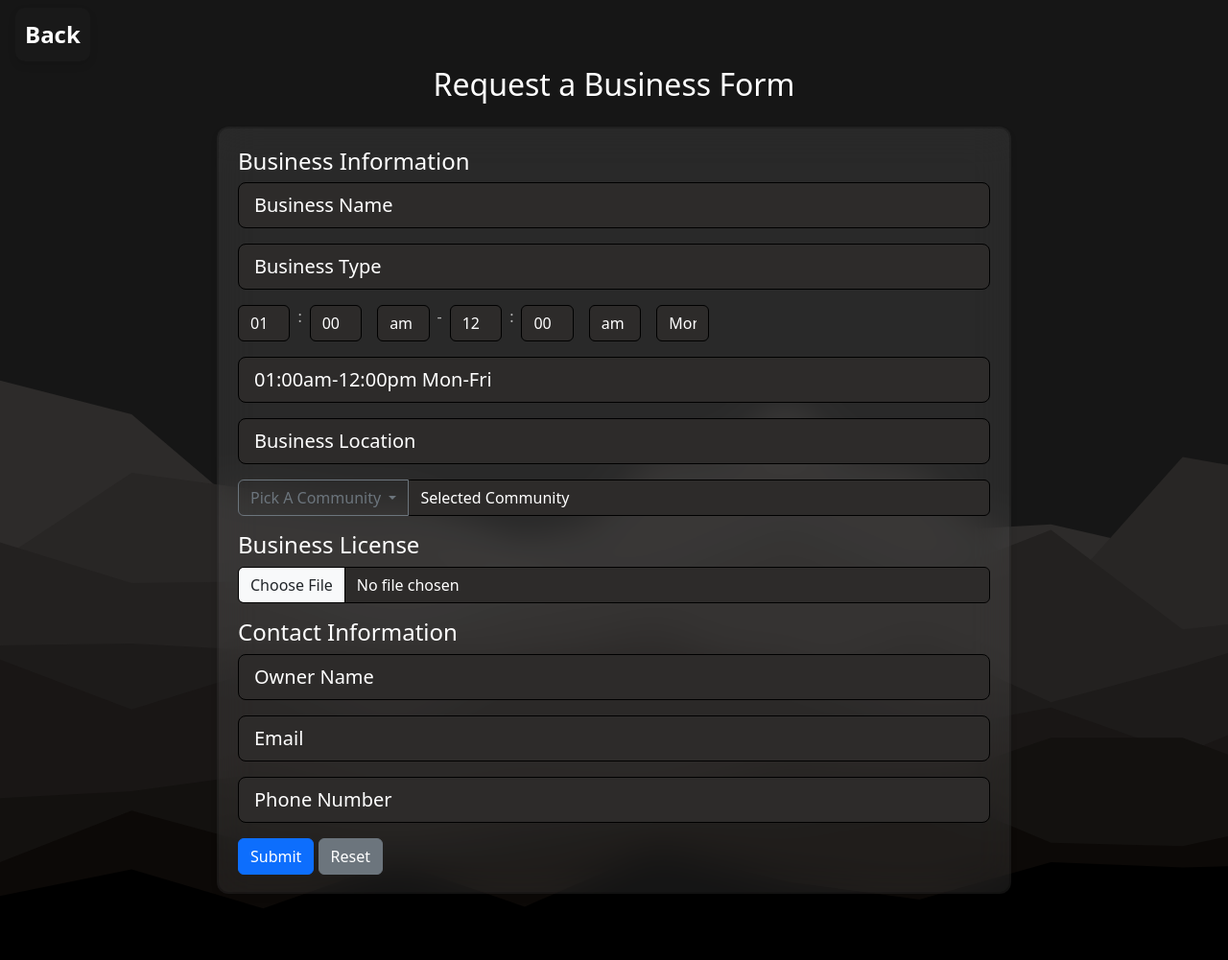
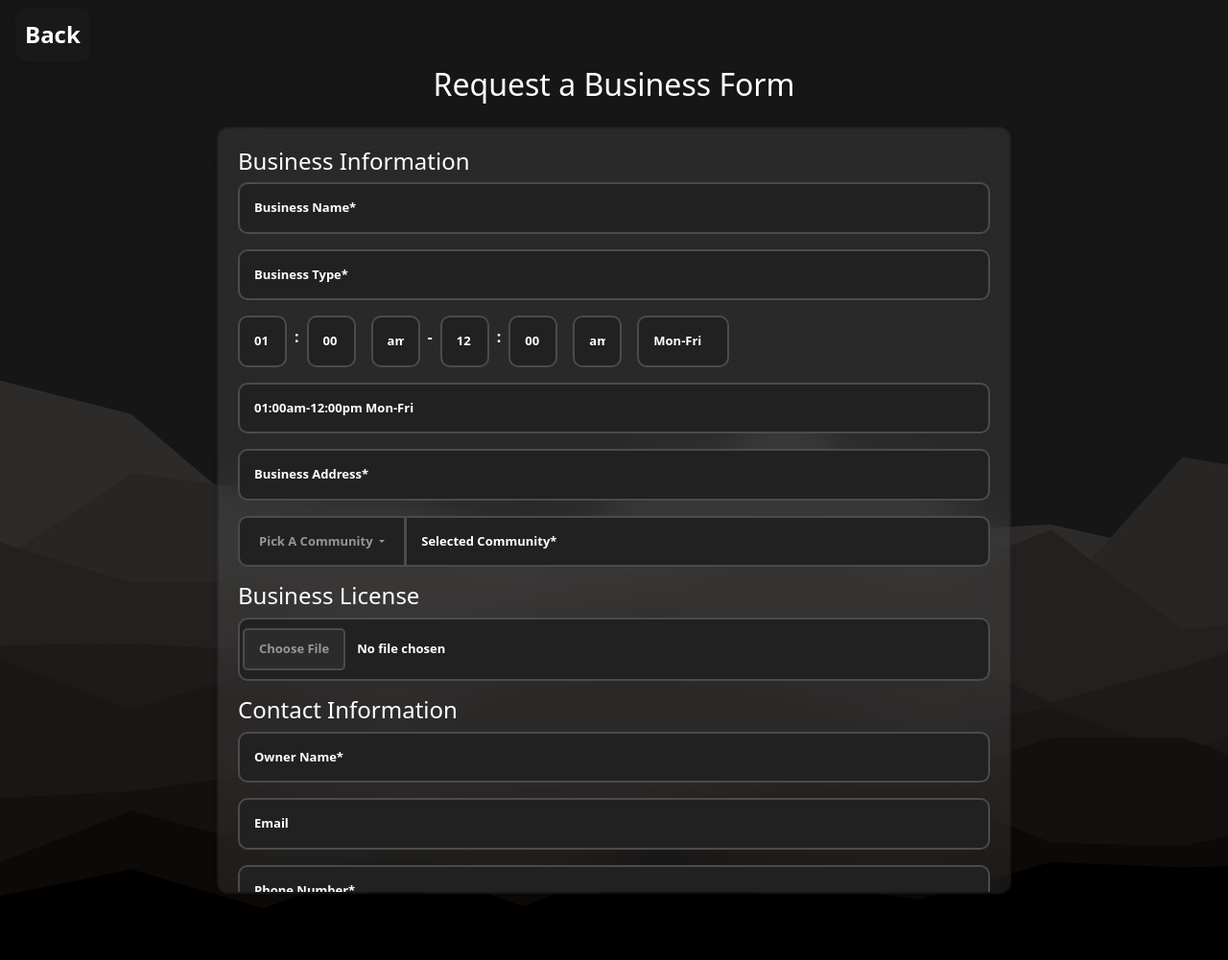
Before and after one commit to Vkutti/projectFAT, a Flask app: page /businessForm in a window 1280 px wide. Shown: the whole page at 96% size. Run offline with Flask 3, Linux system fonts and the light colour scheme; some libraries are stand-ins or nearby versions.

Commit message:
made form look good and please fix the z index

```diff
--- a/projectFAT/templates/about.html
+++ b/projectFAT/templates/about.html
@@ -981,7 +981,7 @@
                   </button>
                 </a>
                 <div class="profile-pic">
-                  <img src="https://i.ibb.co/VgK52L9/IMG-0881.png" style="transform: translatey(0px)">
+                  <img src="https://i.ibb.co/w4MHNzV/IMG-0881-2.png">
                 </div>
                 <div class="bottom">
                   <div class="content">
@@ -1028,7 +1028,7 @@
               <div class="window__body">
                 <h1 style="text-align:center;color: white;">Garvin Yu</h1>
                 <div class="profile-picture">
-                  <img src="https://i.ibb.co/VgK52L9/IMG-0881.png" alt="Profile">
+                  <img src="https://i.ibb.co/w4MHNzV/IMG-0881-2.png" alt="Profile">
                 </div>
                 <h2 style="text-align:center; color:white;">About Me</h2>
                 <pre><code>.window__body {
--- a/projectFAT/templates/businessForm.html
+++ b/projectFAT/templates/businessForm.html
@@ -49,7 +49,7 @@
         .modal-content {
             background-color: #161616; /* Dark background */
             color: white; /* White text color */
-            border: 4px dashed #ffffff; /* Border color (you can adjust this if needed) */
+            border: 4px solid #ffffff; /* Border color (you can adjust this if needed) */
         }
 
         /* Modal Header Customization */
@@ -98,6 +98,114 @@
             color: white !important; /* Makes all placeholder text white */
         }
 
+
+
+
+        .input-group .form-control {
+            border: 2px solid #4c4b4b !important; /* Ensure custom styles override Bootstrap defaults */
+            padding: 15px;
+            border-radius: 10px;
+            background-color: #212121;
+            font-size: small;
+            font-weight: bold;
+            text-align: left;
+            color: #ffffff; /* Set default text color */
+        }
+
+        .input-group .form-control:focus {
+            outline: none; /* Remove default focus outline */
+            background-color: #212121; /* Match focus background color */
+            color: #fffefe; /* Adjust text color on focus */
+            box-shadow: 5px 5px #888888; /* Add custom shadow effect */
+            border-color: white; /* Change border color on focus */
+        }
+        .btn.dropdown-toggle {
+            border: 2px solid #4c4b4b !important; /* Match the input border style */
+            padding: 15px 20px; /* Add padding similar to the input */
+            border-radius: 10px; /* Match input's border radius */
+            background-color: #212121 !important; /* Match the input's background color */
+            font-size: small; /* Same font size as the input */
+            font-weight: bold; /* Match the bold font weight */
+            text-align: center; /* Ensure centered text */
+            color: #969696 !important; /* Light text color for better contrast */
+            box-shadow: none; /* Remove default shadow */
+        }
+
+        .btn.dropdown-toggle:focus,
+        .btn.dropdown-toggle:hover {
+            outline: none; /* Remove default focus outline */
+            background-color: #212121 !important; /* Keep background consistent */
+            color: #ffffff !important; /* Optional: Slightly lighter text on hover */
+            box-shadow: 1.1px 5px #888888; /* Add shadow for a hover/focus effect */
+            border-color: white; /* Change border color on hover/focus */
+        }
+        .input-group .form-control[type="file"] {
+            border: 2px solid #4c4b4b !important; /* Match input border */
+            padding: 15px; /* Add padding to match other elements */
+            border-radius: 10px; /* Rounded corners for consistency */
+            background-color: #212121 !important; /* Dark background */
+            font-size: small; /* Consistent font size */
+            font-weight: bold; /* Bold text */
+            text-align: center; /* Center text */
+            color: #ffffff !important; /* Light text color for better contrast */
+            box-shadow: none; /* Remove default shadow */
+        }
+
+        .input-group .form-control[type="file"]:focus {
+            outline: none; /* Remove default focus outline */
+            background-color: #212121 !important; /* Maintain background color */
+            color: #ffffff !important; /* Keep text color consistent */
+            box-shadow: 5px 5px #888888; /* Add subtle shadow for focus effect */
+            border-color: white; /* Highlight border on focus */
+        }
+
+        .input-group .form-control[type="file"]::file-selector-button {
+            border: 2px solid #4c4b4b; /* Match the input border */
+            padding: 10px 15px; /* Add padding for a better button look */
+            border-radius: 5px; /* Slightly smaller radius for the button */
+            background-color: #2D2B2A; /* Match background color */
+            font-size: small; /* Consistent font size */
+            font-weight: bold; /* Bold text */
+            color: #969696; /* Light text color */
+            cursor: pointer; /* Indicate interactivity */
+        }
+
+        .input-group .form-control[type="file"]::file-selector-button:hover {
+            background-color: #1a1919; /* Darker background on hover */
+            color: #424242; /* Lighter text on hover */
+            border-color: white; /* Highlight border on hover */
+            box-shadow: 5px 5px #000000; /* Add shadow for hover effect */
+        }
+        .dropdown-menu {
+            background-color: #212121 !important; /* Match the input box background */
+            border: 2px solid #e8e8e8; /* Optional: Add a border for consistency */
+            border-radius: 10px; /* Match the input box border radius */
+            color: #e8e8e8; /* White text color */
+        }
+
+        .dropdown-menu .dropdown-item {
+            background-color: #212121 !important; /* Dark background for dropdown items */
+            color: #e8e8e8 !important; /* White text for dropdown items */
+            font-size: small; /* Match input font size */
+            font-weight: bold; /* Bold text */
+            padding: 10px 15px; /* Add padding for better readability */
+            border-radius: 5px; /* Slightly rounded corners for each item */
+            transition: background-color 0.2s ease, color 0.2s ease; /* Smooth hover effect */
+        }
+
+        .dropdown-menu .dropdown-item:hover,
+        .dropdown-menu .dropdown-item:focus {
+            background-color: #2D2B2A !important; /* Slightly lighter background on hover */
+            color: #ffffff !important; /* Bright white text on hover */
+            box-shadow: 2px 2px 5px #888888; /* Optional: Add a hover shadow effect */
+        }
+
+        /* Custom backdrop, applied dynamically */
+
+
+</style>
+
+
 </style>
 <body>
     <a href="/" class="fs-4 ms-3 mt-2 position-fixed return-btn">  Back  </a>
@@ -108,16 +216,16 @@
                 <form id="BusinessF" action="/businessForm" enctype="multipart/form-data" method="POST">
                     <h4 style="color: rgb(255, 255, 255)">Business Information</h4>
                     <div class="input-group input-group-lg mb-3">
-                        <input id="businessName" type="text" class="form-control " style="background-color: #2D2B2A; color: white; border-color:black;" placeholder="Business Name"  name="businessName" required>
+                        <input id="businessName" type="text" class="form-control" placeholder="Business Name*"  name="businessName" required>
                     </div>
                     <div class="input-group input-group-lg mb-3">
-                        <input id="businessType" type="text" style="background-color: #2D2B2A ;color: white; border-color:black;" class="form-control"  placeholder="Business Type" name="businessType" required>
+                        <input id="businessType" type="text" class="form-control"  placeholder="Business Type*" name="businessType" required>
                     </div>
                     <div class="input-group input-group-lg mb-3">
                         <!-- Single Editable Field for Hours and Days -->
                         <div id="businessHoursEditable" class="d-flex">
                             <!-- Opening Hour -->
-                            <select id="openingHour" style="background-color: #2D2B2A; color: #ffffff; border-color:black;" class="form-control" aria-label="Opening Hour">
+                            <select id="openingHour" class="form-control" aria-label="Opening Hour">
                                 <option value="01">01</option>
                                 <option value="02">02</option>
                                 <option value="03">03</option>
@@ -131,9 +239,9 @@
                                 <option value="11">11</option>
                                 <option value="12">12</option>
                             </select>
-                            <span class="px-2" style="color: rgb(178, 178, 178)">:</span>
+                            <span class="px-2" style="color: rgb(255, 255, 255);transform: translateY(10px);font-weight: bolder;">:</span>
                             <!-- Opening Minute -->
-                            <select id="openingMinute" style="background-color: #2D2B2A; color: #ffffff; border-color:black;" class="form-control" aria-label="Opening Minute">
+                            <select id="openingMinute"  class="form-control" aria-label="Opening Minute">
                                 <option value="00">00</option>
                                 <option value="15">15</option>
                                 <option value="30">30</option>
@@ -141,13 +249,13 @@
                             </select>
                             <span class="px-2"> </span>
                             <!-- Opening AM/PM -->
-                            <select id="openingAMPM" style="background-color: #2D2B2A; color: #ffffff; border-color:black;" class="form-control am-pm-dropdown" aria-label="Opening AM/PM">
+                            <select id="openingAMPM"  class="form-control am-pm-dropdown" aria-label="Opening AM/PM">
                                 <option value="am" selected>am</option>
                                 <option value="pm">pm</option>
                             </select>
-                            <span class="px-2" style="color: rgb(178, 178, 178)" > - </span>
+                            <span class="px-2" style="color: rgb(255, 255, 255);transform: translateY(10px);font-weight: bolder;" > - </span>
                             <!-- Closing Hour -->
-                            <select id="closingHour" style="background-color: #2D2B2A; color: #ffffff; border-color:black;" class="form-control" aria-label="Closing Hour">
+                            <select id="closingHour" class="form-control" aria-label="Closing Hour">
                                 <option value="01">01</option>
                                 <option value="02">02</option>
                                 <option value="03">03</option>
@@ -161,9 +269,9 @@
                                 <option value="11">11</option>
                                 <option value="12" selected>12</option>
                             </select>
-                            <span class="px-2" style="color: rgb(178, 178, 178)" >:</span>
+                            <span class="px-2" style="color: rgb(255, 255, 255); transform: translateY(10px);font-weight: bolder;">:</span>
                             <!-- Closing Minute -->
-                            <select id="closingMinute" style="background-color: #2D2B2A; color: #ffffff; border-color:black;" class="form-control" aria-label="Closing Minute">
+                            <select id="closingMinute" class="form-control" aria-label="Closing Minute">
                                 <option value="00">00</option>
                                 <option value="15">15</option>
                                 <option value="30">30</option>
@@ -171,13 +279,13 @@
                             </select>
                             <span class="px-2" style="color: rgb(178, 178, 178)" > </span>
                             <!-- Closing AM/PM -->
-                            <select id="closingAMPM" style="background-color: #2D2B2A; color: #ffffff; border-color:black;" class="form-control am-pm-dropdown" aria-label="Closing AM/PM">
+                            <select id="closingAMPM" class="form-control am-pm-dropdown" aria-label="Closing AM/PM">
                                 <option value="pm" selected>am</option>
                                 <option value="am">pm</option>
                             </select>
                             <span class="px-2" style="color: rgb(178, 178, 178)" > </span>
                             <!-- Days -->
-                            <select id="days" class="form-control" style="background-color: #2D2B2A; color: #ffffff; border-color:black;" aria-label="Days of Operation">
+                            <select id="days" class="form-control" aria-label="Days of Operation" style="width: auto;">
                                 <option value="Mon-Fri" selected>Mon-Fri</option>
                                 <option value="Mon-Sun">Mon-Sun</option>
                                 <option value="Mon-Wed">Mon-Wed</option>
@@ -189,13 +297,13 @@
                     </div>
 
                     <div class="input-group input-group-lg mb-3">
-                        <input id="businessHours" type="text" class="form-control" style="background-color: #2D2B2A; color: #ffffff; border-color:black;" placeholder="e.g., 09:00-18:00 Mon-Fri" name="businessHours" required readonly>
+                        <input id="businessHours" type="text" class="form-control" placeholder="e.g., 09:00-18:00 Mon-Fri*" name="businessHours" required readonly>
                     </div>
 
 
 
                     <div class="input-group input-group-lg mb-3">
-                        <input id="businessLocation" type="text" class="form-control custom-input" style="background-color: #2D2B2A; color: white; border-color:black;" placeholder="Business Location" name="businessLocation" required>
+                        <input id="businessLocation" type="text" class="form-control"  placeholder="Business Address*" name="businessLocation" required>
                     </div>
 
                     <div class="input-group mb-3">
@@ -207,33 +315,33 @@
                         >
                             Pick A Community
                         </button>
-                        <ul class="dropdown-menu" style="background-color: #2D2B2A; color: #ffffff; border-color:black;">
+                        <ul class="dropdown-menu">
                             <li><a class="dropdown-item" href="#" data-value="Tracy Hills" style="color: white;">Tracy Hills</a></li>
                             <li><a class="dropdown-item" href="#" data-value="Ellis" style="color: white;">Ellis</a></li>
                             <li><a class="dropdown-item" href="#" data-value="Edgewood" style="color: white;">Edgewood</a></li>
                             <li><a class="dropdown-item" href="#" data-value="Redbridge" style="color: white;">Redbridge</a></li>
                         </ul>
                         <!-- Hidden Input for Community -->
-                        <input  id="community" style="background-color: #2D2B2A; color: #ffffff; border-color:black;" type="text" class="form-control" name="community"  placeholder="Selected Community " readonly>
+                        <input  id="community"  type="text" class="form-control" name="community"  placeholder="Selected Community*" readonly>
                     </div>
 
                     <!-- Business Location Input -->
 
                     <h4 style="color: white" >Business License</h4>
                     <div class="input-group mb-3" >
-                        <input type="file" class="form-control" id="inputGroupFile02" name="business_license" style="background-color: #2D2B2A; color: white; border-color:black;" required>
+                        <input type="file" class="form-control" id="inputGroupFile02" name="business_license"  required>
                     </div>
 
                     <h4 style="color: white">Contact Information</h4>
                     <div class="input-group input-group-lg mb-3">
-                        <input id="ownerName" type="text" class="form-control " placeholder="Owner Name" style="background-color: #2D2B2A; color: #ffffff; border-color:black;" name="ownername" required>
+                        <input id="ownerName" type="text" class="form-control " placeholder="Owner Name*"  name="ownername" required>
 
                     </div>
                     <div class="input-group input-group-lg mb-3">
-                        <input id="email" type="email" class="form-control" style="background-color: #2D2B2A; color: #ffffff; border-color:black;"  placeholder="Email" name="email" required>
+                        <input id="email" type="email" class="form-control"  placeholder="Email" name="email" required>
                     </div>
                     <div class="input-group input-group-lg mb-3">
-                        <input id="phoneNumber" type="tel"  class="form-control" placeholder="Phone Number" name="phoneNumber" style="background-color: #2D2B2A; color: #ffffff; border-color:black;"  required pattern="^\(\d{3}\)\s\d{3}-\d{4}$" required>
+                        <input id="phoneNumber" type="tel"  class="form-control" placeholder="Phone Number*" name="phoneNumber"  required pattern="^\(\d{3}\)\s\d{3}-\d{4}$" required>
                     </div> <!-- Close the div properly here -->
                     <button type="button" id="submitBtn" class="btn btn-primary" data-bs-toggle="modal" data-bs-target="#confirm-submit">
                         Submit
@@ -255,7 +363,6 @@
                                     <li><strong>Business Name:</strong> <span id="confirm-businessName"></span></li>
                                     <li><strong>Business Type:</strong> <span id="confirm-businessType"></span></li>
                                     <li><strong>Business Location:</strong> <span id="confirm-businessLocation"></span></li>
-                                    <li><strong>Business Hours:</strong> <span id="confirm-businessHours"></span></li>
                                     <li><strong>Owner Name:</strong> <span id="confirm-ownerName"></span></li>
                                 </ul>
                             </div>
@@ -380,5 +487,7 @@
         });
     </script>
 
+
+
 </body>
 </html>
```
